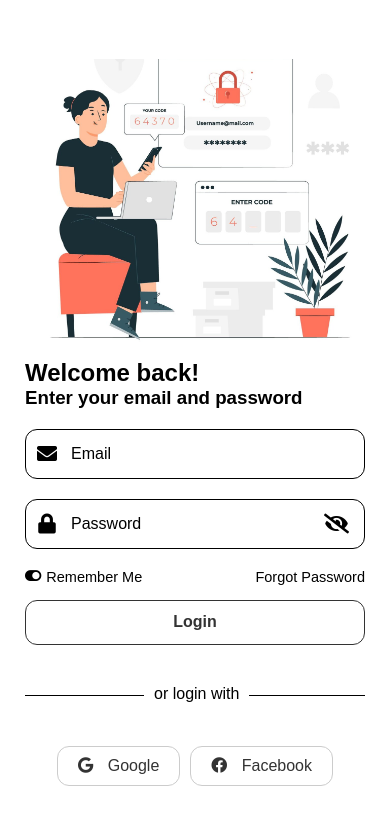
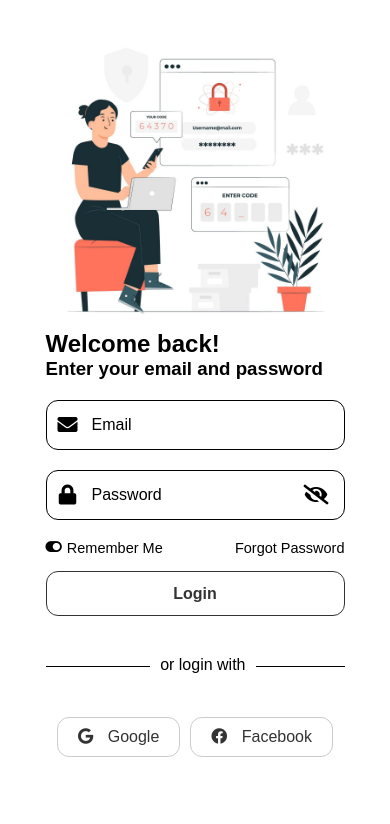
Before and after one commit to ajeetrajbhar2505/freelancer.in, an Angular app: page /login in a window 390 px wide. Shown: the top 824 px of the page. Built offline with nearby package versions, Linux system fonts and the light colour scheme.

Commit message:
first comment with login page

```diff
--- a/src/app/login/login.component.scss
+++ b/src/app/login/login.component.scss
@@ -4,7 +4,6 @@ $border-radius: 12px;
 $input-padding: 20px 45px 20px 45px;
 
 .wrapper {
-  width: 420px;
   background: $white;
   border: 1px solid $white;
   backdrop-filter: blur(4px);
@@ -101,7 +100,7 @@ $input-padding: 20px 45px 20px 45px;
     }
   }
 
-  .btn {
+  .btn,.btn:active {
     width: 100%;
     height: 45px;
     background: $white;
--- a/src/styles.scss
+++ b/src/styles.scss
@@ -13,20 +13,20 @@
 body{
   display: flex;
   justify-content: center;
+  overflow: scroll !important;
   align-items: center;
   min-height: 100vh;
   background: url('assets/body-logo.png') no-repeat;
   background-size: cover;
   background-position: center;
 
+
 }
 
 @media screen and (max-width: 435px) {
 body{
   background: unset;
-}
-.login-logo {
-  width: 350px !important;
+  min-height: 80vh;
 }
 }
 
```
